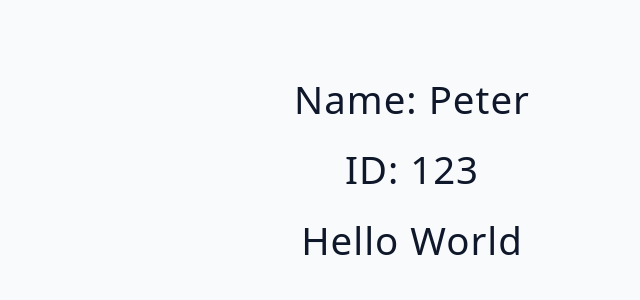
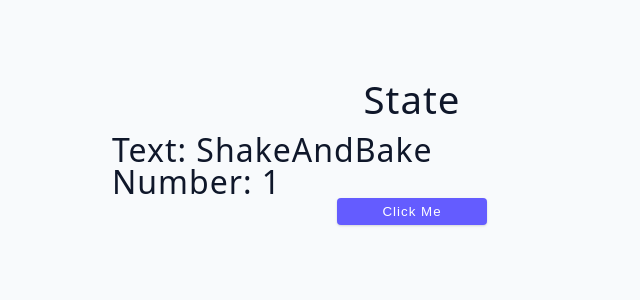
Before and after one commit to stormymayday/typescript-react-essentials, a React (Vite) app: page / in a window 1280 px wide. Shown: the top 300 px of the page, without its empty margins (228-868 px from the left). Built offline with nearby package versions, Linux system fonts and the light colour scheme.

Commit message:
State - primitive types

```diff
--- a/src/App.tsx
+++ b/src/App.tsx
@@ -1,11 +1,9 @@
-import Component from "./starter/02-props";
+import Component from "./starter/03-state";
 
 function App() {
     return (
         <main>
-            <Component name="peter" id={123}>
-                <h2>Hello World</h2>
-            </Component>
+            <Component />
         </main>
     );
 }
--- a/src/starter/03-state/index.tsx
+++ b/src/starter/03-state/index.tsx
@@ -1,9 +1,24 @@
+import { useState } from "react";
+
 function Component() {
-  return (
-    <div>
-      <h2>React & Typescript</h2>
-      <h2>State</h2>
-    </div>
-  );
+    const [text, setText] = useState("shakeAndBake");
+    const [number, setNumber] = useState<number>(1);
+
+    return (
+        <div>
+            <h2 className="mb-1">State</h2>
+            <h3>Text: {text}</h3>
+            <h3>Number: {number}</h3>
+            <button
+                className="btn btn-center"
+                onClick={() => {
+                    setText("hello");
+                    setNumber(2);
+                }}
+            >
+                click me
+            </button>
+        </div>
+    );
 }
 export default Component;
```
